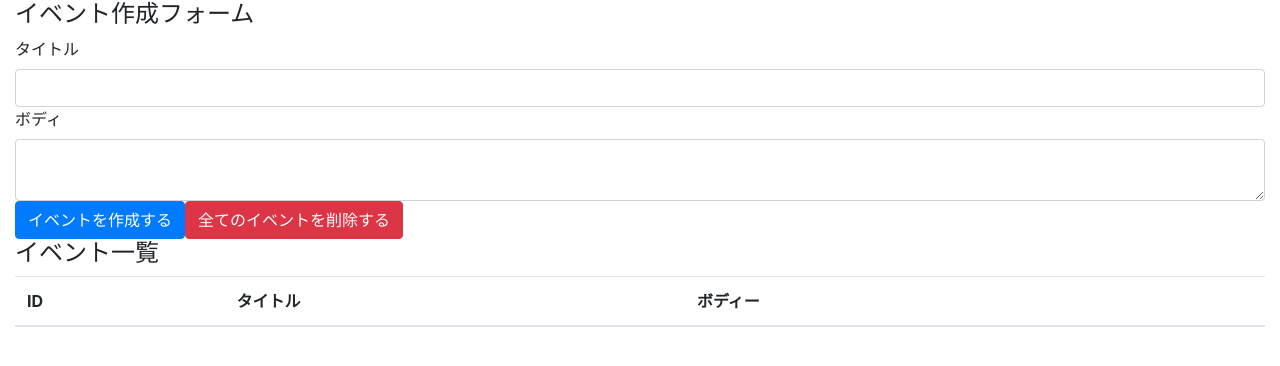
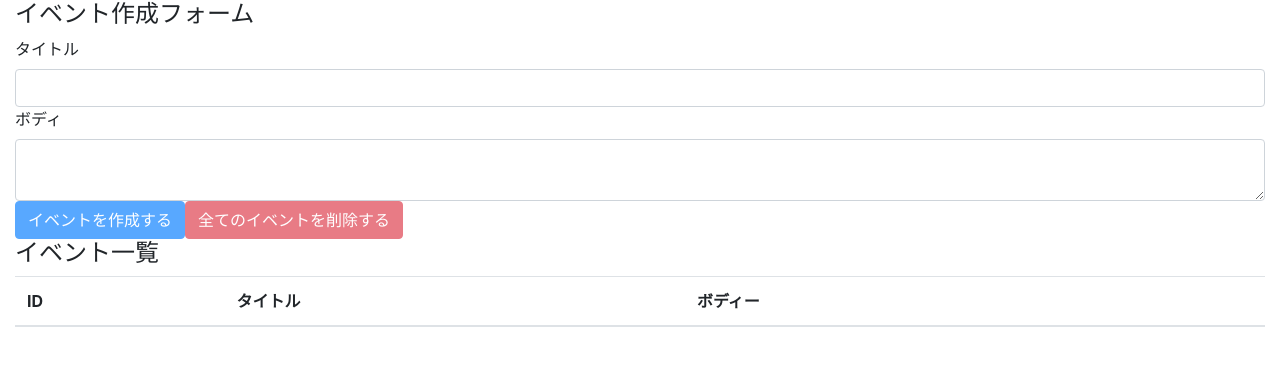
Before and after one commit to 0322keisuke/react-hooks-101, a React (Create React App) app: page / in a window 1280 px wide. Shown: the top 366 px of the page. Built offline with nearby package versions, Linux system fonts and the light colour scheme.

Commit message:
implement all events deletion feature

```diff
--- a/src/components/App.js
+++ b/src/components/App.js
@@ -24,6 +24,14 @@
     setBody('')
   }
 
+  const deleteAllEvents = e => {
+    e.preventDefault()
+    const result = window.confirm('全てのイベントを本当に削除してもよいですか？')
+    if (result) dispatch( {type:'DELETE_ALL_EVENTS'})
+  }
+
+  const unCreatable = title === '' || body === ''
+
   return (
     <div className="container-fluid">
       <h4>イベント作成フォーム</h4>
@@ -38,8 +46,8 @@
           <textarea className="form-control" id="fromEventBody" value={body} onChange={e => setBody(e.target.value)}/>
         </div>
 
-        <button className="btn btn-primary" onClick={addEvent}>イベントを作成する</button>
-        <button className="btn btn-danger">全てのイベントを削除する</button>
+        <button className="btn btn-primary" onClick={addEvent} disabled={unCreatable}>イベントを作成する</button>
+        <button className="btn btn-danger" onClick={deleteAllEvents} disabled={state.length === 0}>全てのイベントを削除する</button>
       </form>
 
       <h4>イベント一覧</h4>
--- a/src/components/Event.js
+++ b/src/components/Event.js
@@ -3,7 +3,8 @@
 const Event = ({ dispatch, event }) =>{
     const id = event.id
      const handleClickDeleteButton = () => {
-       dispatch({type: 'DELETE_EVENT', id})
+       const result = window.confirm(`イベント(id=${id})を本当に削除しても良いですか？`)
+       if (result) dispatch({type: 'DELETE_EVENT', id})
      }
 
      return (
```
